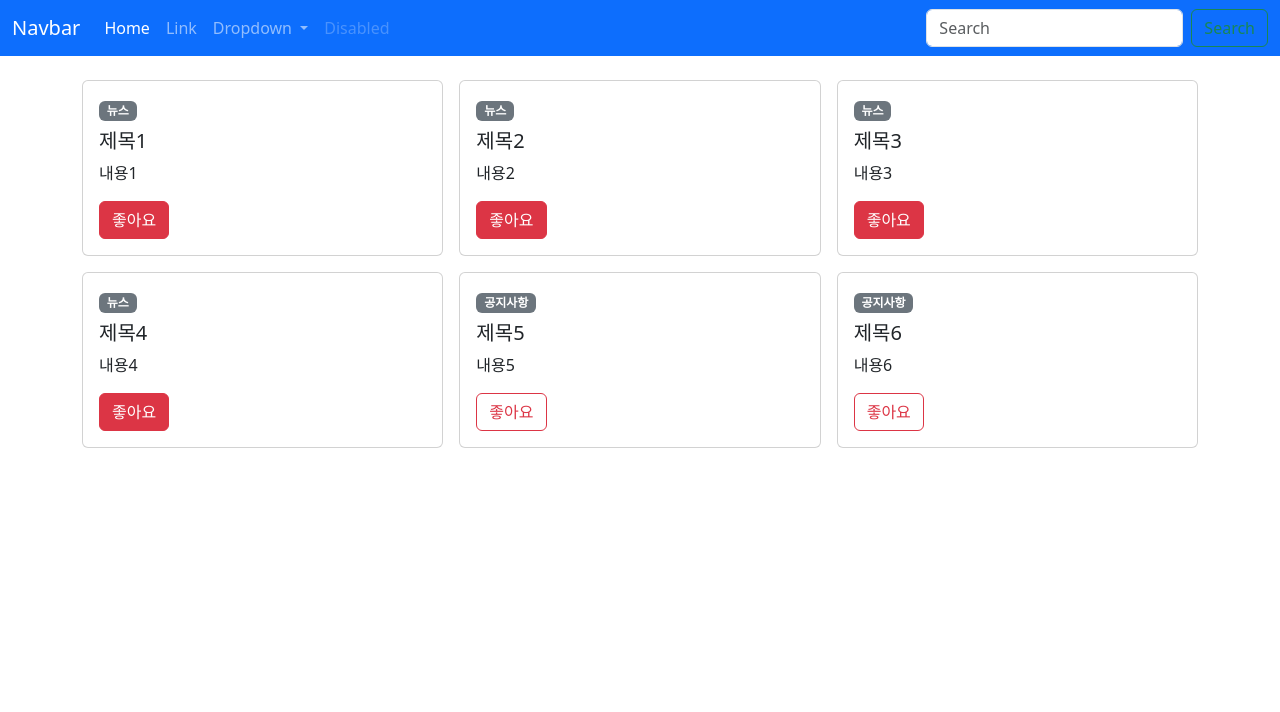
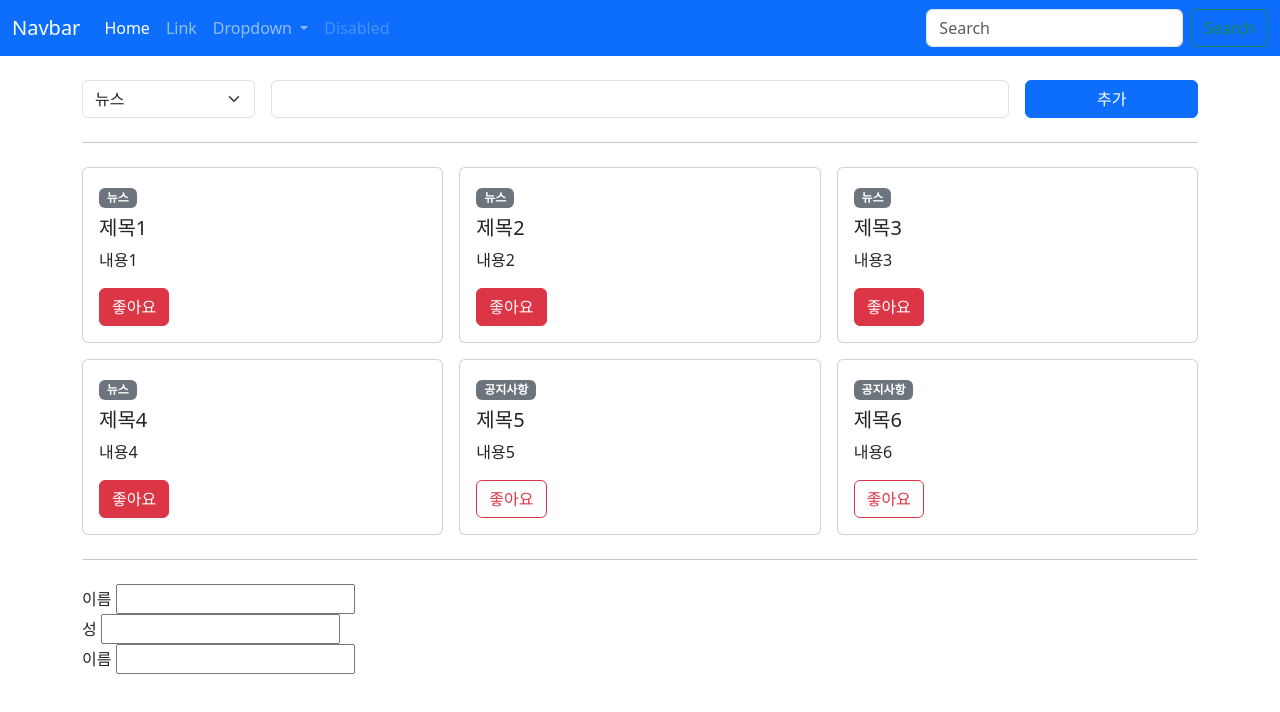
Before and after one commit to warpfence/learn-vue3, a Vue app: page / in a window 1280 px wide. Shown: the top 712 px of the page. Built offline with nearby package versions, Linux system fonts and the light colour scheme; the HTML template or start-up script is replaced by a standard one.

Commit message:
[✨ Feat] Events

```diff
--- a/src/components/AppCard.vue
+++ b/src/components/AppCard.vue
@@ -30,7 +30,7 @@
 		},
 		contents: {
 			type: String,
-			required: true,
+			// required: true,
 		},
 		isLike: {
 			type: Boolean,
--- /dev/null
+++ b/src/components/LabelInput.vue
@@ -0,0 +1,34 @@
+<template>
+	<div>
+		<label>
+			{{ label }}
+			<input
+				:value="modelValue"
+				@input="event => $emit('update:modelValue', event.target.value)"
+				type="text"
+			/>
+		</label>
+	</div>
+</template>
+
+<script>
+import { computed } from 'vue';
+
+export default {
+	props: ['modelValue', 'label'],
+	emits: ['update:modelValue'],
+	setup(props, { emit }) {
+		const value = computed({
+			get() {
+				return props.modelValue;
+			},
+			set(value) {
+				emit('update:modelValue', value);
+			},
+		});
+		return { value };
+	},
+};
+</script>
+
+<style lang="scss" scoped></style>
--- /dev/null
+++ b/src/components/PostCreate.vue
@@ -0,0 +1,57 @@
+<template>
+	<div class="row g-3">
+		<!-- @click="$emit('createPost', 1, 2, 3, '김길동')" -->
+		<div class="col col-2">
+			<select
+				v-model="type"
+				class="form-select"
+				aria-label="Default select example"
+			>
+				<option value="news">뉴스</option>
+				<option value="notice">공지사항</option>
+			</select>
+		</div>
+		<div class="col col-8">
+			<input v-model="title" type="text" class="form-control" />
+		</div>
+		<div class="col col-2 d-grid">
+			<button class="btn btn-primary" @click="createPost">추가</button>
+		</div>
+	</div>
+</template>
+
+<script>
+import { ref } from 'vue';
+
+export default {
+	// emits: ['createPost'],
+	emits: {
+		createPost: newPost => {
+			if (!newPost.type) {
+				return false;
+			} else if (!newPost.title) {
+				return false;
+			}
+
+			return true;
+		},
+	},
+	setup(props, { emit }) {
+		// context.emit
+		const type = ref('news');
+		const title = ref('');
+		const createPost = () => {
+			const newPost = {
+				type: type.value,
+				title: title.value,
+			};
+			emit('createPost', newPost);
+			type.value = 'news';
+			title.value = '';
+		};
+		return { createPost, type, title };
+	},
+};
+</script>
+
+<style lang="scss" scoped></style>
--- a/src/components/TheView.vue
+++ b/src/components/TheView.vue
@@ -1,6 +1,9 @@
 <template>
 	<main>
 		<div class="container py-4">
+			<PostCreate @create-post="createPost"></PostCreate>
+			<hr class="my-4" />
+
 			<div class="row g-3">
 				<div v-for="post in posts" :key="post.id" class="col col-4">
 					<AppCard
@@ -12,16 +15,30 @@
 					></AppCard>
 				</div>
 			</div>
+			<hr class="my-4" />
+			<!-- :model-value="username" @update:model-value="value => (username = value)" -->
+			<LabelInput v-model="username" label="이름"></LabelInput>
+			<Username
+				v-model:firstname="firstname"
+				v-model:lastname="lastname"
+			></Username>
 		</div>
 	</main>
 </template>
 
 <script>
 import AppCard from '@/components/AppCard.vue';
-import { reactive } from 'vue';
+import PostCreate from '@/components/PostCreate.vue';
+import LabelInput from '@/components/LabelInput.vue';
+import Username from '@/components/Username.vue';
+
+import { reactive, ref } from 'vue';
 export default {
 	components: {
 		AppCard,
+		PostCreate,
+		LabelInput,
+		Username,
 	},
 	setup() {
 		const posts = reactive([
@@ -50,7 +67,16 @@
 				isLike: false,
 			},
 		]);
-		return { posts };
+
+		const createPost = newPost => {
+			console.log('newPost: ', newPost);
+			posts.push(newPost);
+		};
+
+		const username = ref('');
+		const firstname = ref('');
+		const lastname = ref('');
+		return { posts, createPost, username, firstname, lastname };
 	},
 };
 </script>
--- /dev/null
+++ b/src/components/Username.vue
@@ -0,0 +1,31 @@
+<template>
+	<div>
+		<LabelInput
+			:model-value="firstname"
+			@update:model-value="value => $emit('update:firstname', value)"
+			label="성"
+		></LabelInput>
+		<LabelInput
+			:model-value="lastname"
+			@update:model-value="value => $emit('update:lastname', value)"
+			label="이름"
+		></LabelInput>
+	</div>
+</template>
+
+<script>
+import LabelInput from './LabelInput.vue';
+
+export default {
+	props: ['firstname', 'lastname'],
+	emit: ['update:firstname', 'update:lastname'],
+	components: {
+		LabelInput,
+	},
+	setup() {
+		return {};
+	},
+};
+</script>
+
+<style lang="scss" scoped></style>
```
